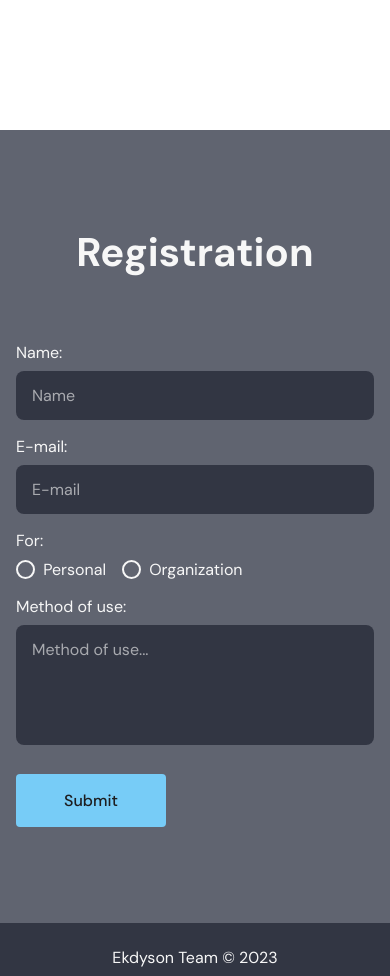
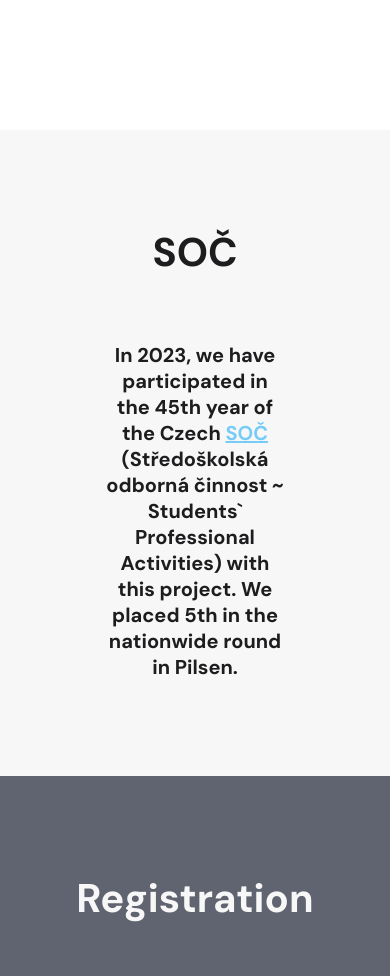
Before and after one commit to Ekdyson-Dev/DEH-web, a plain HTML site: page index.html in a window 390 px wide. Shown: the part 8420-9396 px from the top of the page. Drawn offline with nearby package versions, Linux system fonts and the light colour scheme; a web font is replaced by a local one.

Commit message:
SOČ section init

```diff
--- a/css/main.scss
+++ b/css/main.scss
@@ -611,6 +611,19 @@ main {
         }
     }
 
+    .soc {
+        @include display(grid, center, center);
+        background-color: $font-color;
+
+        p {
+            width: 50%;
+            margin: 0 auto;
+            text-align: center;
+            font-size: 1.25rem;
+            font-weight: bold;
+        }
+    }
+
     .contact {
         background-color: $tertiary-color;
 
--- a/index.html
+++ b/index.html
@@ -30,6 +30,7 @@
                         <a onclick="toggleMenuDis()" href="#benefits">Benefits</a>
                         <a onclick="toggleMenuDis()" href="#team">Our team</a>
                         <a onclick="toggleMenuDis()" href="#testimonials">Testimonials</a>
+                        <a onclick="toggleMenuDis()" href="#soc">SOČ</a>
                         <a onclick="toggleMenuDis()" href="#contact">Registration</a>
                     </div>
                 </div>
@@ -215,6 +216,15 @@
                     </div>
                 </div>
             </section>
+            <section class="soc" id="soc">
+                <div data-aos="fade-up">
+                    <h1 class="heading">SOČ</h1>
+                    <p>
+                        In 2023, we have participated in the 45th year of the Czech <a href="https://www.soc.cz" target="_blank">SOČ</a> (Středoškolská odborná činnost ~ Students` Professional
+                        Activities) with this project. We placed 5th in the nationwide round in Pilsen.
+                    </p>
+                </div>
+            </section>
             <section class="contact" id="contact">
                 <h1 class="heading" data-aos="fade-up">Registration</h1>
                 <form method="post">
```
Also changed, not shown: css/main.css, 1 other file.
